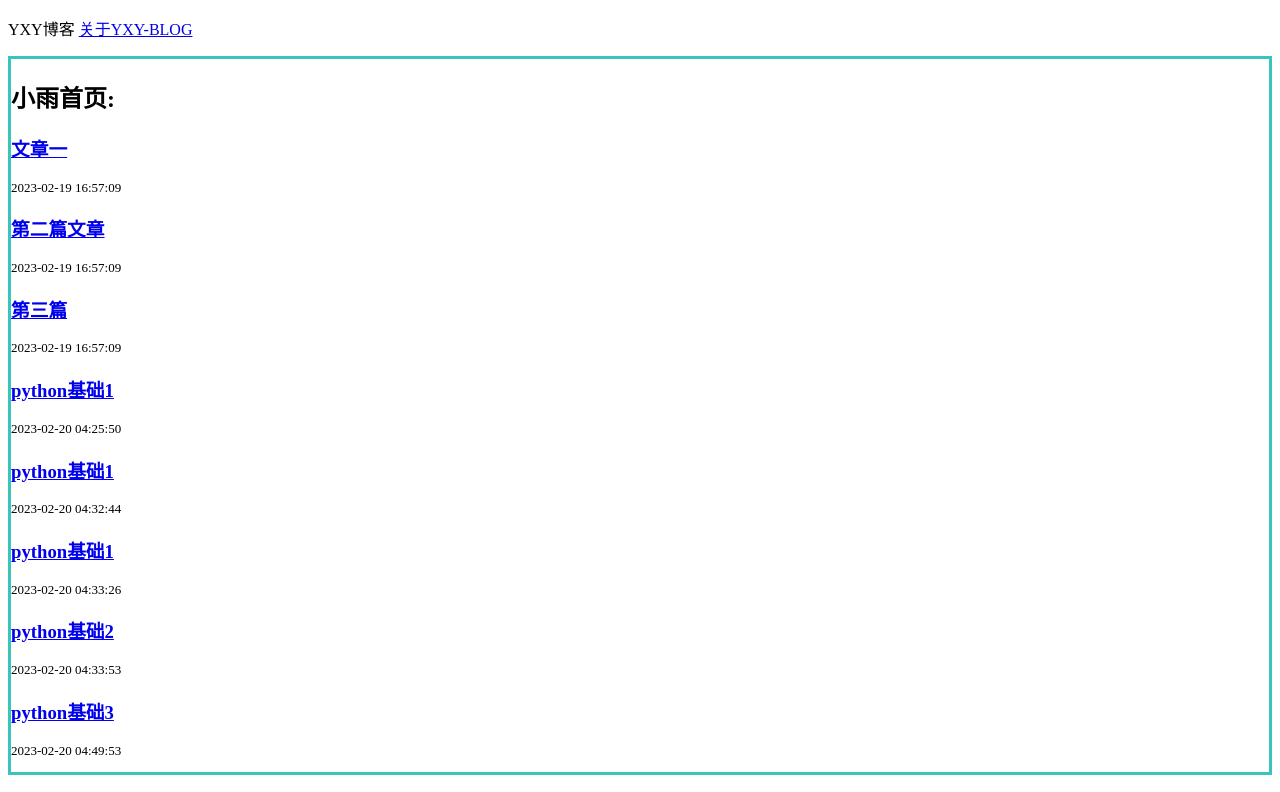
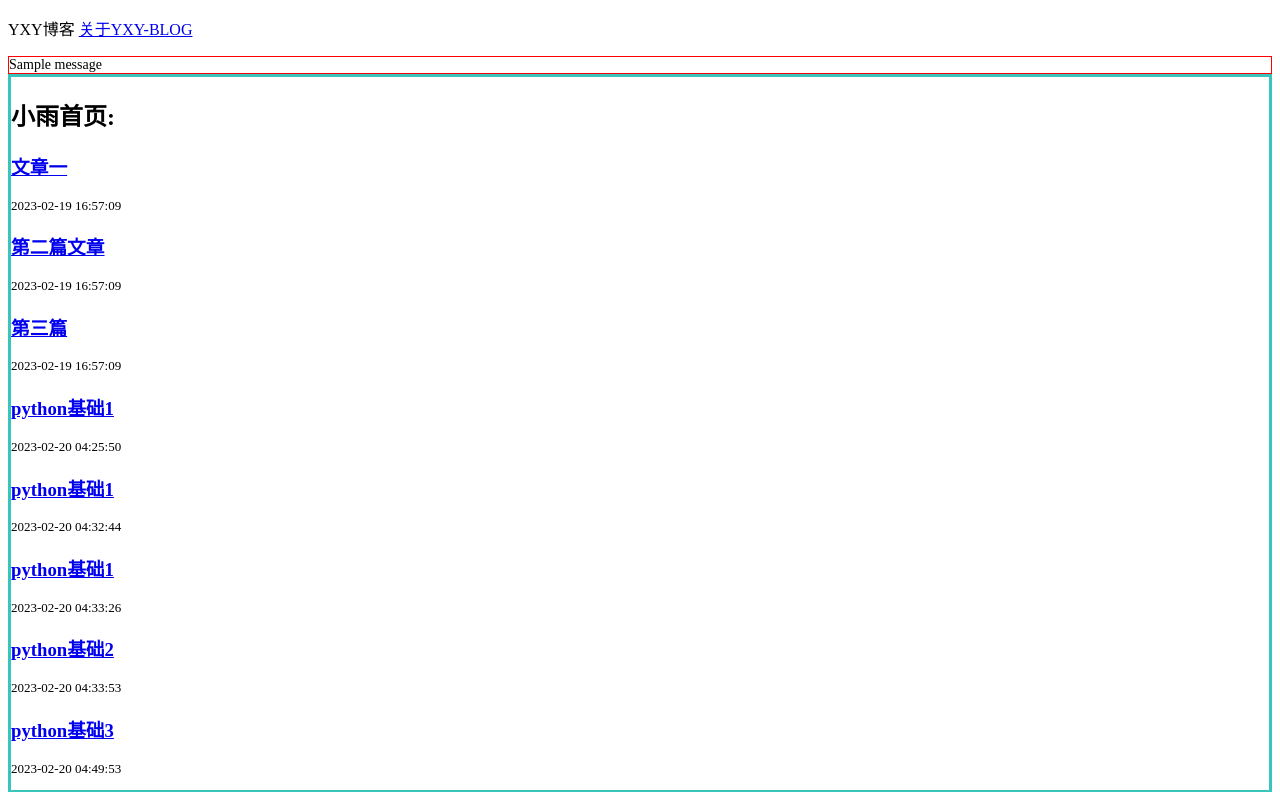
Before and after one commit to petitpluie/yxyblog, a Flask app: page / in a window 1280 px wide. Shown: the top 792 px of the page. Run offline with Flask 2, Linux system fonts and the light colour scheme; data comes from the database, SQL or seed files in the repository; both versions use the stored data as it was after the commit; one stand-in notice (Sample message) is shown.

Commit message:
增加新建文章的功能

```diff
--- a/app.py
+++ b/app.py
@@ -1,7 +1,8 @@
-from flask import Flask, render_template
+from flask import Flask, redirect, render_template, request, flash, url_for
 import sqlite3
 
 app = Flask(__name__)
+app.config['SECRET_KEY'] = 'yxyblog_is_online'
 
 # 获取数据库连接
 def get_db_conn():
@@ -13,28 +14,43 @@ def get_db_conn():
 # 从数据库取文章数据
 def get_db_data_by_id(blog_id):
     conn = get_db_conn()
-    blog = conn.execute('select * from blog where id = ?', (blog_id,)).fetchone()
+    blog = conn.execute('select * from blog where id = ?',(blog_id,)).fetchone()
     return blog
 
 # 博客首页，查看博客列表
 @app.route('/')
 def index():
     conn = get_db_conn()
-    blogs = conn.execute('select * from blog').fetchall() # 从句柄获取data
+    blogs = conn.execute('select * from blog').fetchall()  # 从句柄获取data
     html = render_template('index.html', blogs = blogs)
     return html
 
 # 创建一篇博客
-@app.route('/blog/new', methods = ['GET', 'POST'])
+@app.route('/blog/new', methods=['GET', 'POST'])
 def new():
+    if request.method == 'POST':
+        title = request.form['title']
+        content = request.form['content']
+        if not title:
+            flash('请输入文章标题')
+        elif not content:
+            flash('请输入文章内容')
+        else:
+            conn = get_db_conn()
+            conn.execute(
+                'insert into blog (title,content) values (?,?)', (title, content))
+            conn.commit()
+            conn.close()
+            flash('文章保存成功')
+            return redirect(url_for('index'))
     return render_template('new.html')
 
 # 查看一篇博客
 @app.route('/blog/<int:blog_id>')
 def blog(blog_id):
     blog = get_db_data_by_id(blog_id)
-    return render_template('blog.html', blog = blog)
+    return render_template('blog.html', blog=blog)
 
 
 if __name__ == '__main__':
-    app.run(debug = True, host = '0.0.0.0', port = 8090)
+    app.run(debug=False, host='0.0.0.0', port=8090)
--- a/static/css/index.css
+++ b/static/css/index.css
@@ -1,3 +1,8 @@
 .content {
     border:3px solid #39c5bb;
 }
+
+.alertbox {
+    border:1px solid red;
+    font-size: 14px;
+}
--- a/templates/base.html
+++ b/templates/base.html
@@ -11,6 +11,9 @@
 
 <body>
     <p>YXY博客&nbsp;<a href="javascript:;">关于YXY-BLOG</a></p>
+    {% for message in get_flashed_messages() %}
+    <div class="alertbox">{{message}}</div>
+    {% endfor %}
     <div class="content">{%block content %} {%endblock %}</div>
     <br>
     <!-- <span>{{202302072200}}</span> -->
```
Also changed, not shown: db/yxyblog.db.
